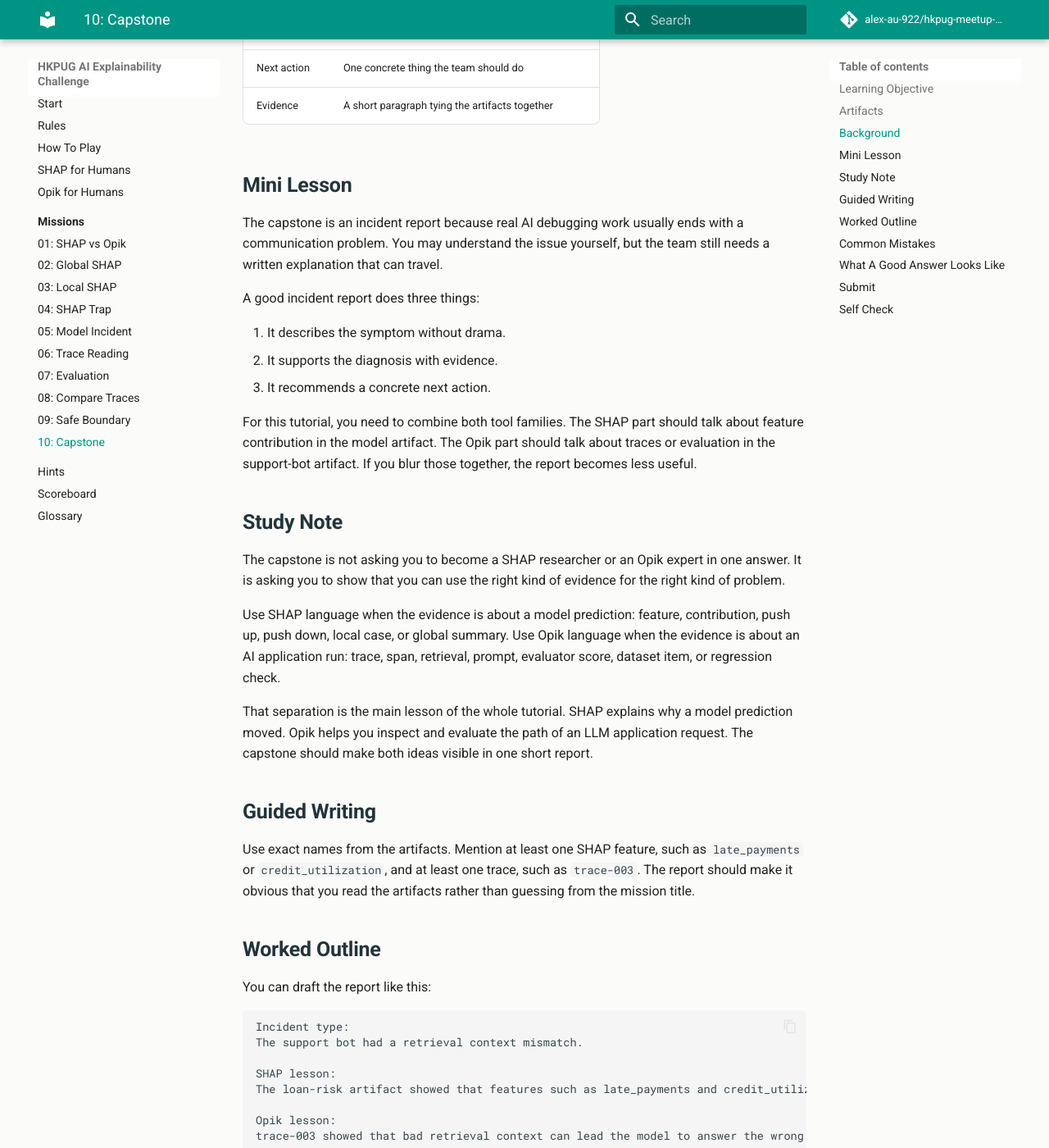
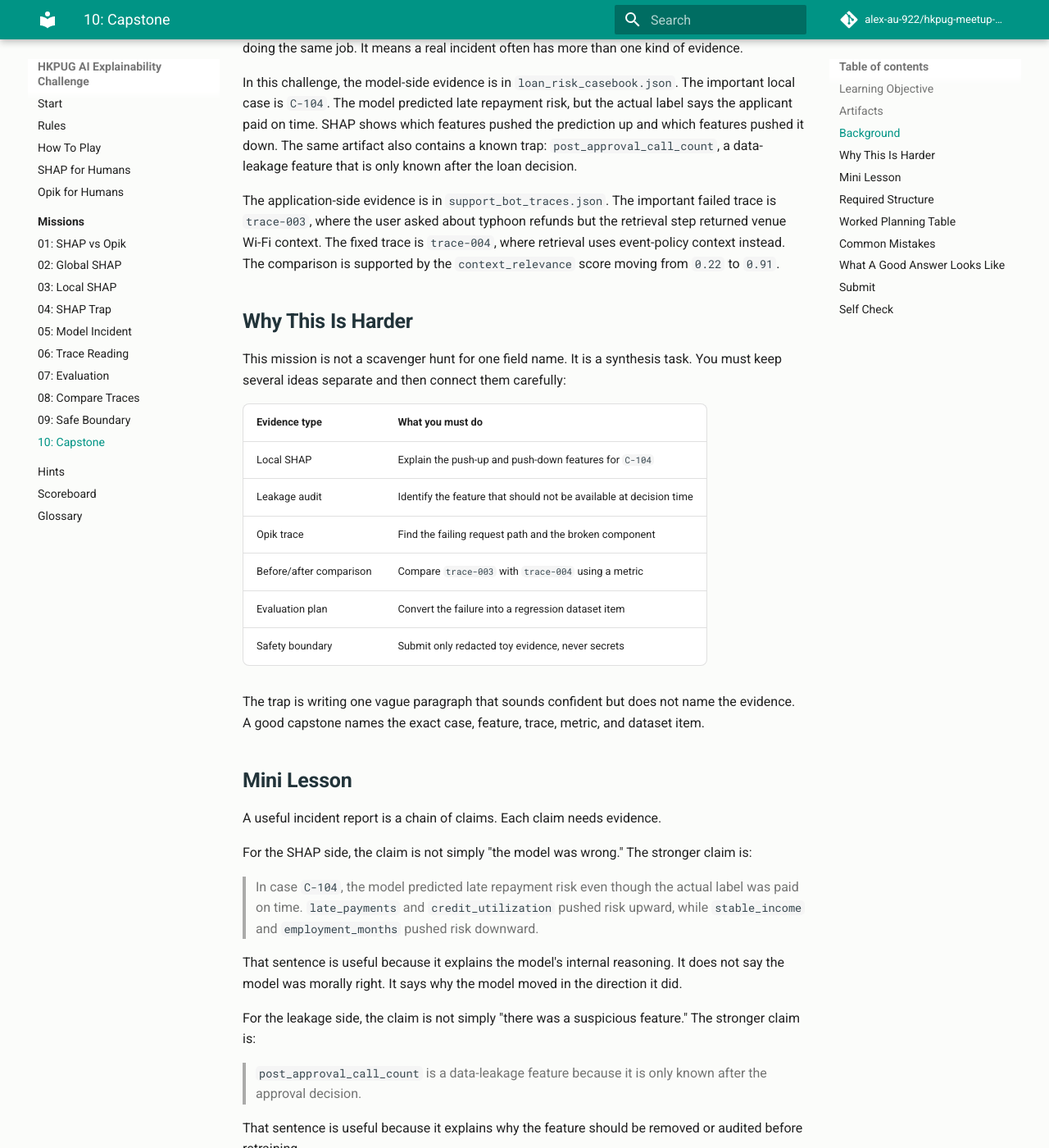
Before and after one commit to alex-au-922/hkpug-meetup-ai-explainability-challenge, an MkDocs documentation site: the page built from docs/labs/mission-10.md, in a window 1280 px wide and 1400 px high, scrolled down 963 px. Shown: the whole window at 82% size. Built offline with MkDocs 1.6.1 and Material for MkDocs 9.7.7, drawn with Linux system fonts in a browser that asks for light colours; comment, search, counter and statistics services are not loaded; some of the changed text lies outside the part shown.

Commit message:
Make capstone require evidence synthesis

````diff
--- a/docs/labs/mission-10.md
+++ b/docs/labs/mission-10.md
@@ -1,14 +1,23 @@
-# Mission 10: Capstone AI Incident Report
+# Mission 10: Capstone Evidence Synthesis
 
 ## Learning Objective
 
-This capstone checks whether you can combine both halves of the tutorial. You
-should be able to talk about SHAP without confusing it with Opik, and talk about
-Opik without pretending it explains feature contributions.
+This capstone checks whether you can combine the whole tutorial without mixing
+up the tools. Earlier missions let you answer one focused question at a time.
+This mission asks you to stitch several pieces of evidence into one incident
+analysis.
 
-The final answer should read like a small incident report. A teammate should be
-able to read it and understand what happened, what evidence supports your
-diagnosis, and what the next action should be.
+By the end, you should be able to explain:
+
+- what SHAP says about one wrong loan-risk prediction
+- what the feature audit says about data leakage
+- what the Opik-style traces say about one failed support-bot request
+- what changed between the failed trace and the fixed trace
+- what evidence is safe to submit in a public repository
+- what concrete engineering actions should happen next
+
+This is intentionally harder than the earlier missions. A short answer with
+"SHAP explains features and Opik explains traces" is no longer enough.
 
 ## Artifacts
 
@@ -21,100 +30,155 @@
 
 The two tools answer different debugging questions:
 
-- SHAP: which features moved the model score?
-- Opik: which step in the AI app produced bad behavior?
+- SHAP asks: which features moved a model prediction?
+- Opik asks: which step in an AI application request produced the bad behavior?
 
-Your capstone should not pretend they are the same thing.
+The capstone asks you to use both answers in one report. That does not mean the
+two tools are doing the same job. It means a real incident often has more than
+one kind of evidence.
 
-The capstone does not require a long essay. It requires clear separation:
+In this challenge, the model-side evidence is in `loan_risk_casebook.json`. The
+important local case is `C-104`. The model predicted late repayment risk, but
+the actual label says the applicant paid on time. SHAP shows which features
+pushed the prediction up and which features pushed it down. The same artifact
+also contains a known trap: `post_approval_call_count`, a data-leakage feature
+that is only known after the loan decision.
 
-| Part | Include |
+The application-side evidence is in `support_bot_traces.json`. The important
+failed trace is `trace-003`, where the user asked about typhoon refunds but the
+retrieval step returned venue Wi-Fi context. The fixed trace is `trace-004`,
+where retrieval uses event-policy context instead. The comparison is supported
+by the `context_relevance` score moving from `0.22` to `0.91`.
+
+## Why This Is Harder
+
+This mission is not a scavenger hunt for one field name. It is a synthesis
+task. You must keep several ideas separate and then connect them carefully:
+
+| Evidence type | What you must do |
 |---|---|
-| Incident type | A short category such as retrieval context mismatch |
-| SHAP lesson | One sentence about feature contribution |
-| Opik lesson | One sentence about traces or evaluation |
-| Next action | One concrete thing the team should do |
-| Evidence | A short paragraph tying the artifacts together |
+| Local SHAP | Explain the push-up and push-down features for `C-104` |
+| Leakage audit | Identify the feature that should not be available at decision time |
+| Opik trace | Find the failing request path and the broken component |
+| Before/after comparison | Compare `trace-003` with `trace-004` using a metric |
+| Evaluation plan | Convert the failure into a regression dataset item |
+| Safety boundary | Submit only redacted toy evidence, never secrets |
+
+The trap is writing one vague paragraph that sounds confident but does not name
+the evidence. A good capstone names the exact case, feature, trace, metric, and
+dataset item.
 
 ## Mini Lesson
 
-The capstone is an incident report because real AI debugging work usually ends
-with a communication problem. You may understand the issue yourself, but the
-team still needs a written explanation that can travel.
+A useful incident report is a chain of claims. Each claim needs evidence.
 
-A good incident report does three things:
+For the SHAP side, the claim is not simply "the model was wrong." The stronger
+claim is:
 
-1. It describes the symptom without drama.
-2. It supports the diagnosis with evidence.
-3. It recommends a concrete next action.
+> In case `C-104`, the model predicted late repayment risk even though the
+> actual label was paid on time. `late_payments` and `credit_utilization` pushed
+> risk upward, while `stable_income` and `employment_months` pushed risk
+> downward.
 
-For this tutorial, you need to combine both tool families. The SHAP part should
-talk about feature contribution in the model artifact. The Opik part should talk
-about traces or evaluation in the support-bot artifact. If you blur those
-together, the report becomes less useful.
+That sentence is useful because it explains the model's internal reasoning. It
+does not say the model was morally right. It says why the model moved in the
+direction it did.
 
-## Study Note
+For the leakage side, the claim is not simply "there was a suspicious feature."
+The stronger claim is:
 
-The capstone is not asking you to become a SHAP researcher or an Opik expert in
-one answer. It is asking you to show that you can use the right kind of evidence
-for the right kind of problem.
+> `post_approval_call_count` is a data-leakage feature because it is only known
+> after the approval decision.
 
-Use SHAP language when the evidence is about a model prediction: feature,
-contribution, push up, push down, local case, or global summary. Use Opik
-language when the evidence is about an AI application run: trace, span,
-retrieval, prompt, evaluator score, dataset item, or regression check.
+That sentence is useful because it explains why the feature should be removed
+or audited before retraining.
 
-That separation is the main lesson of the whole tutorial. SHAP explains why a
-model prediction moved. Opik helps you inspect and evaluate the path of an LLM
-application request. The capstone should make both ideas visible in one short
-report.
+For the Opik side, the claim is not simply "the bot was bad." The stronger claim
+is:
 
-## Guided Writing
+> `trace-003` failed at retrieval because the user asked about typhoon refunds,
+> but the app retrieved venue Wi-Fi context. In `trace-004`, retrieval used
+> event-policy context and `context_relevance` improved from `0.22` to `0.91`.
 
-Use exact names from the artifacts. Mention at least one SHAP feature, such as
-`late_payments` or `credit_utilization`, and at least one trace, such as
-`trace-003`. The report should make it obvious that you read the artifacts
-rather than guessing from the mission title.
+That sentence is useful because it identifies the broken component and shows the
+before-and-after evidence.
 
-## Worked Outline
+## Required Structure
 
-You can draft the report like this:
+Your JSON answer must be more detailed than the earlier missions. Use these
+fields:
 
-```text
-Incident type:
-The support bot had a retrieval context mismatch.
+| Field | What it should contain |
+|---|---|
+| `incident_type` | The application incident category, such as retrieval context mismatch |
+| `shap_case_id` | The local SHAP case you are using |
+| `shap_risk_up_features` | Features that pushed `C-104` toward risk |
+| `shap_risk_down_features` | Features that pushed `C-104` away from risk |
+| `leakage_feature` | The feature that should not be available at decision time |
+| `failing_trace_id` | The bad Opik-style trace |
+| `fixed_trace_id` | The after-fix trace |
+| `failed_component` | The step that first went wrong |
+| `metric_shift` | The score movement that proves improvement |
+| `regression_dataset_item` | The dataset item that should protect against regression |
+| `safe_evidence_boundary` | A sentence about redacted evidence and no secrets |
+| `next_action` | A concrete engineering action plan |
 
-SHAP lesson:
-The loan-risk artifact showed that features such as late_payments and credit_utilization can push one prediction upward.
+The `evidence` field should be a short incident report of at least one solid
+paragraph. It should mention `C-104`, `trace-003`, `trace-004`, and
+`post_approval_call_count`.
 
-Opik lesson:
-trace-003 showed that bad retrieval context can lead the model to answer the wrong question.
+## Worked Planning Table
 
-Next action:
-Add the weather-refund-policy case to an evaluation dataset and monitor context relevance.
-```
+Before writing JSON, fill this table for yourself:
 
-Then turn that outline into the JSON fields.
+| Question | Evidence |
+|---|---|
+| Which model case was wrong? | `C-104` |
+| Which features pushed risk up? | `late_payments`, `credit_utilization` |
+| Which features pushed risk down? | `stable_income`, `employment_months` |
+| Which feature is a leakage trap? | `post_approval_call_count` |
+| Which trace failed? | `trace-003` |
+| Which trace shows the fix? | `trace-004` |
+| Which component failed first? | `retrieval` |
+| Which metric moved? | `context_relevance: 0.22 -> 0.91` |
+| Which dataset item should be saved? | `weather-refund-policy` |
+| What evidence is safe? | redacted trace IDs, scores, and plain-English diagnosis |
+
+The table is not the final answer. It is the evidence map. The final answer
+should turn the map into a readable incident report.
 
 ## Common Mistakes
 
-Do not write a generic summary of the whole tutorial. The mission asks for an
-incident report.
+Do not submit a generic summary of the whole tutorial. This is a capstone, not a
+book report.
 
-Do not mention SHAP without naming any feature. That makes the report feel
-detached from the artifact.
+Do not say "SHAP found the bad retrieval." SHAP does not inspect the support-bot
+request path. SHAP explains model feature contributions.
 
-Do not mention Opik without naming any trace or evaluation idea. The report
-should show evidence from the trace artifact.
+Do not say "Opik found the leaking feature." Opik traces the LLM application
+request. The leakage trap is in the loan-risk artifact.
 
-Do not choose a vague next action such as "improve AI." Say whether you would
-remove a feature, retrain, add a test, monitor a metric, or evaluate a case.
+Do not mention `trace-003` without `trace-004`. The capstone asks for diagnosis
+and improvement, so the before-and-after comparison matters.
+
+Do not write an action like "make the AI better." A concrete action says what to
+remove, retrain, test, monitor, or evaluate.
+
+Do not submit secrets, private user messages, production screenshots, or access
+tokens. The public repo only needs the toy artifact IDs, scores, and your
+explanation.
 
 ## What A Good Answer Looks Like
 
-A good answer has a concise incident type, one SHAP lesson about feature
-contribution, one Opik lesson about traces or evaluation, one concrete next
-action, and a paragraph of evidence that names both a feature and a trace.
+A good answer reads like a small incident report from someone who actually
+opened both artifact files. It names the wrong prediction, names the SHAP
+forces, flags the leakage feature, diagnoses the failed trace, compares the
+fixed trace, cites the metric movement, keeps evidence safe, and recommends
+specific next actions.
+
+The answer should be compact, but not shallow. Imagine handing it to a teammate.
+They should know exactly which artifact lines to inspect and what engineering
+work to do next.
 
 ## Submit
 
@@ -123,17 +187,26 @@
   "participant_id": "AIEX-YOUR-TEAM",
   "mission_id": "mission-10",
   "answer": {
-    "incident_type": "short category",
-    "shap_lesson": "what SHAP taught you",
-    "opik_lesson": "what Opik taught you",
-    "next_action": "one concrete next action"
+    "incident_type": "retrieval context mismatch",
+    "shap_case_id": "C-104",
+    "shap_risk_up_features": ["feature_a", "feature_b"],
+    "shap_risk_down_features": ["feature_c", "feature_d"],
+    "leakage_feature": "feature_name_here",
+    "failing_trace_id": "trace-id-here",
+    "fixed_trace_id": "trace-id-here",
+    "failed_component": "component-name-here",
+    "metric_shift": "metric-name moved from old-value to new-value",
+    "regression_dataset_item": "dataset-item-name-here",
+    "safe_evidence_boundary": "what is safe to submit and what must stay out",
+    "next_action": "specific remove, retrain, test, monitor, or evaluate plan"
   },
   "evidence": [
-    "Write a short incident report. Mention at least one SHAP feature and one Opik trace."
+    "Write a complete incident report paragraph. Mention C-104, trace-003, trace-004, post_approval_call_count, the SHAP force direction, the retrieval failure, the score movement, and the safe evidence boundary."
   ]
 }
 ```
 
 ## Self Check
 
-Could another team reproduce your reasoning from the artifacts alone?
+Could another team reproduce your reasoning from the artifacts alone, and could
+an engineer turn your next action into work without asking what you meant?
````
Also changed, not shown: docs/hints.md (+3 -1 lines), docs/labs/index.md (+5 -1 lines), 3 other files.
